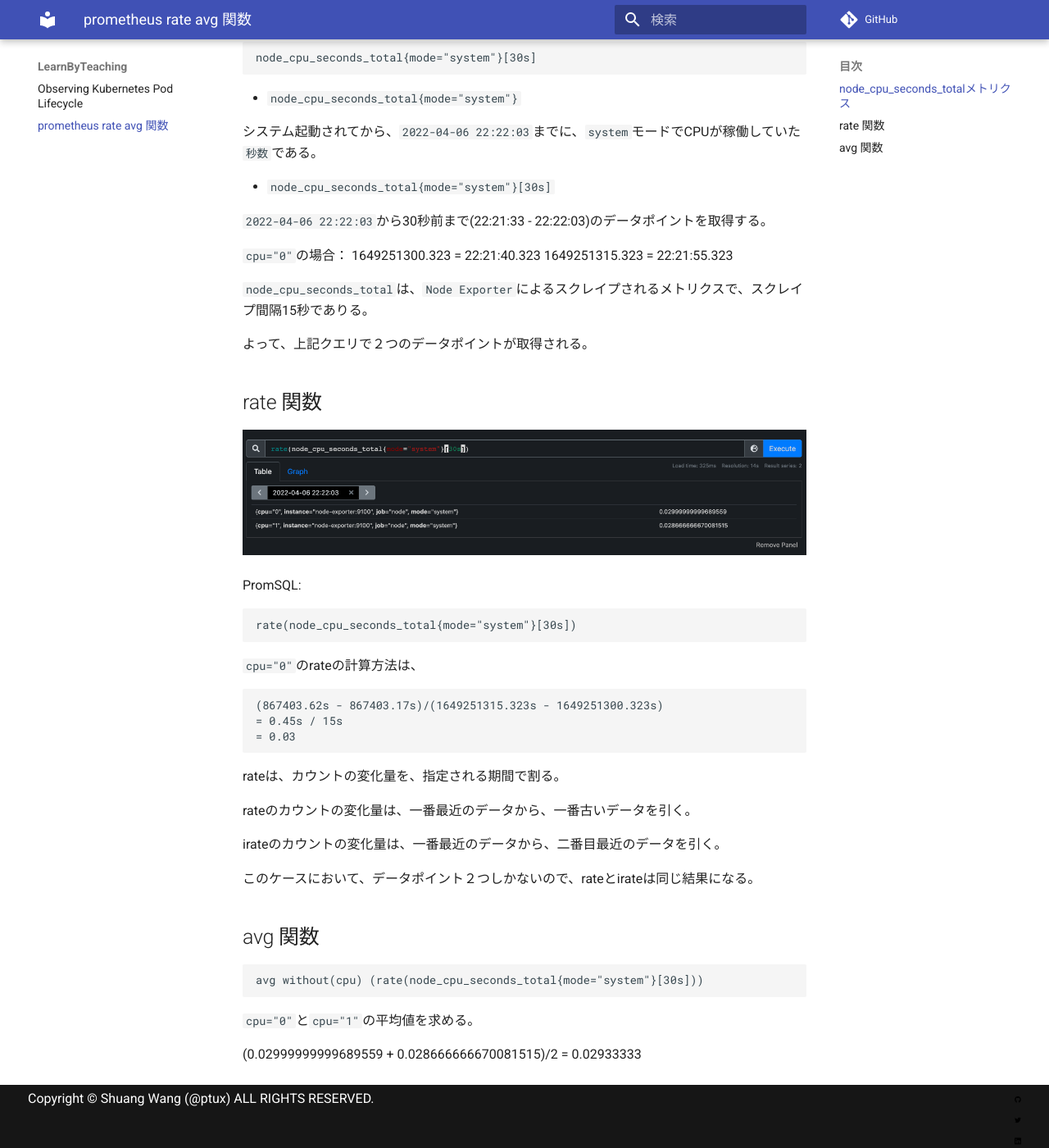
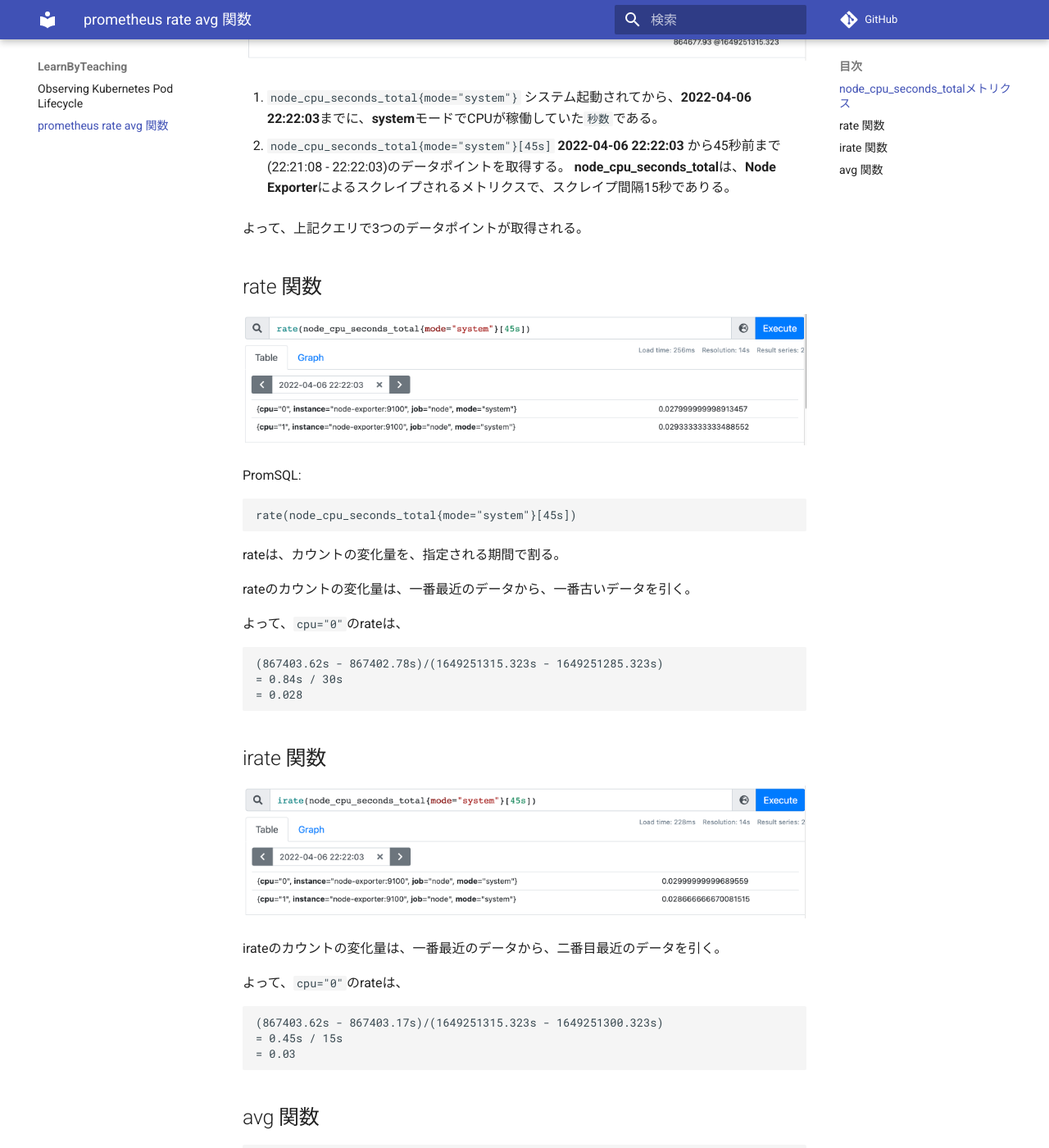
Before and after one commit to ptux/mashtun, an MkDocs documentation site: the page built from docs/LearnByTeaching/rate-avg-func.md, in a window 1280 px wide and 1400 px high, scrolled down 666 px. Shown: the whole window at 82% size. Built offline with MkDocs 1.6.1 and Material for MkDocs 9.7.7, drawn with Linux system fonts in a browser that asks for light colours; comment, search, counter and statistics services are not loaded; some of the changed text lies outside the part shown.

Commit message:
change time to 45s

````diff
--- a/docs/LearnByTeaching/rate-avg-func.md
+++ b/docs/LearnByTeaching/rate-avg-func.md
@@ -5,39 +5,29 @@ tags:
 
 # prometheus rate avg 関数
 
-CPUのsystemモードの使用率をstep by stepで、下記のデモン環境を用いて検証しました。
+CPUのsystemモードの使用率をstep by stepで、下記のデモン環境を用いて検証した。
 
 https://bit.ly/3uXhUrB
 
+こちらのデモン環境をアクセスすると、リアルに値を確認できる。
+
 ```
-sum(avg without(cpu) (rate(node_cpu_seconds_total{mode="system"}[30s])))by (instance)
+avg without(cpu) (rate(node_cpu_seconds_total{mode="system"}[45s]))
 ```
 
 ## node_cpu_seconds_totalメトリクス
 
 ![node_cpu_seconds_total](node_cpu_seconds_total.png)
 
-PromSQL:
 
-```
-node_cpu_seconds_total{mode="system"}[30s]
-```
+1. `node_cpu_seconds_total{mode="system"}`
+  システム起動されてから、**2022-04-06 22:22:03**までに、**system**モードでCPUが稼働していた`秒数`である。
 
-- `node_cpu_seconds_total{mode="system"}`
+2. `node_cpu_seconds_total{mode="system"}[45s]`
+  **2022-04-06 22:22:03** から45秒前まで(22:21:08 - 22:22:03)のデータポイントを取得する。
+  **node_cpu_seconds_total**は、**Node Exporter**によるスクレイプされるメトリクスで、スクレイプ間隔15秒でありる。
 
-システム起動されてから、`2022-04-06 22:22:03`までに、`system`モードでCPUが稼働していた`秒数`である。
-
-- `node_cpu_seconds_total{mode="system"}[30s]`
-
-`2022-04-06 22:22:03`から30秒前まで(22:21:33 - 22:22:03)のデータポイントを取得する。
-
-`cpu="0"`の場合：
-1649251300.323 = 22:21:40.323
-1649251315.323 = 22:21:55.323
-
-`node_cpu_seconds_total`は、`Node Exporter`によるスクレイプされるメトリクスで、スクレイプ間隔15秒でありる。
-
-よって、上記クエリで２つのデータポイントが取得される。
+よって、上記クエリで3つのデータポイントが取得される。
 
 ## rate 関数
 
@@ -46,10 +36,27 @@ node_cpu_seconds_total{mode="system"}[30s]
 PromSQL:
 
 ```
-rate(node_cpu_seconds_total{mode="system"}[30s])
+rate(node_cpu_seconds_total{mode="system"}[45s])
 ```
 
-`cpu="0"`のrateの計算方法は、
+rateは、カウントの変化量を、指定される期間で割る。
+
+rateのカウントの変化量は、一番最近のデータから、一番古いデータを引く。
+
+よって、`cpu="0"`のrateは、
+```
+(867403.62s - 867402.78s)/(1649251315.323s - 1649251285.323s)
+= 0.84s / 30s
+= 0.028
+```
+
+## irate 関数
+
+![irate](irate.png)
+
+irateのカウントの変化量は、一番最近のデータから、二番目最近のデータを引く。
+
+よって、`cpu="0"`のrateは、
 
 ```
 (867403.62s - 867403.17s)/(1649251315.323s - 1649251300.323s)
@@ -57,22 +64,14 @@ rate(node_cpu_seconds_total{mode="system"}[30s])
 = 0.03
 ```
 
-rateは、カウントの変化量を、指定される期間で割る。
-
-rateのカウントの変化量は、一番最近のデータから、一番古いデータを引く。
-
-irateのカウントの変化量は、一番最近のデータから、二番目最近のデータを引く。
-
-このケースにおいて、データポイント２つしかないので、rateとirateは同じ結果になる。
-
 ## avg 関数
 
 ```
-avg without(cpu) (rate(node_cpu_seconds_total{mode="system"}[30s]))
+avg without(cpu) (rate(node_cpu_seconds_total{mode="system"}[45s]))
 ```
 
 `cpu="0"`と`cpu="1"`の平均値を求める。
 
 
-(0.02999999999689559 + 0.028666666670081515)/2
-= 0.02933333
+(0.027999999998913457 + 0.029333333333488552)/2
+= 0.02866667
````
Also changed, not shown: docs/LearnByTeaching/avg.png (added), docs/LearnByTeaching/irate.png (added), docs/LearnByTeaching/node_cpu_seconds_total.png, docs/LearnByTeaching/rate.png.
